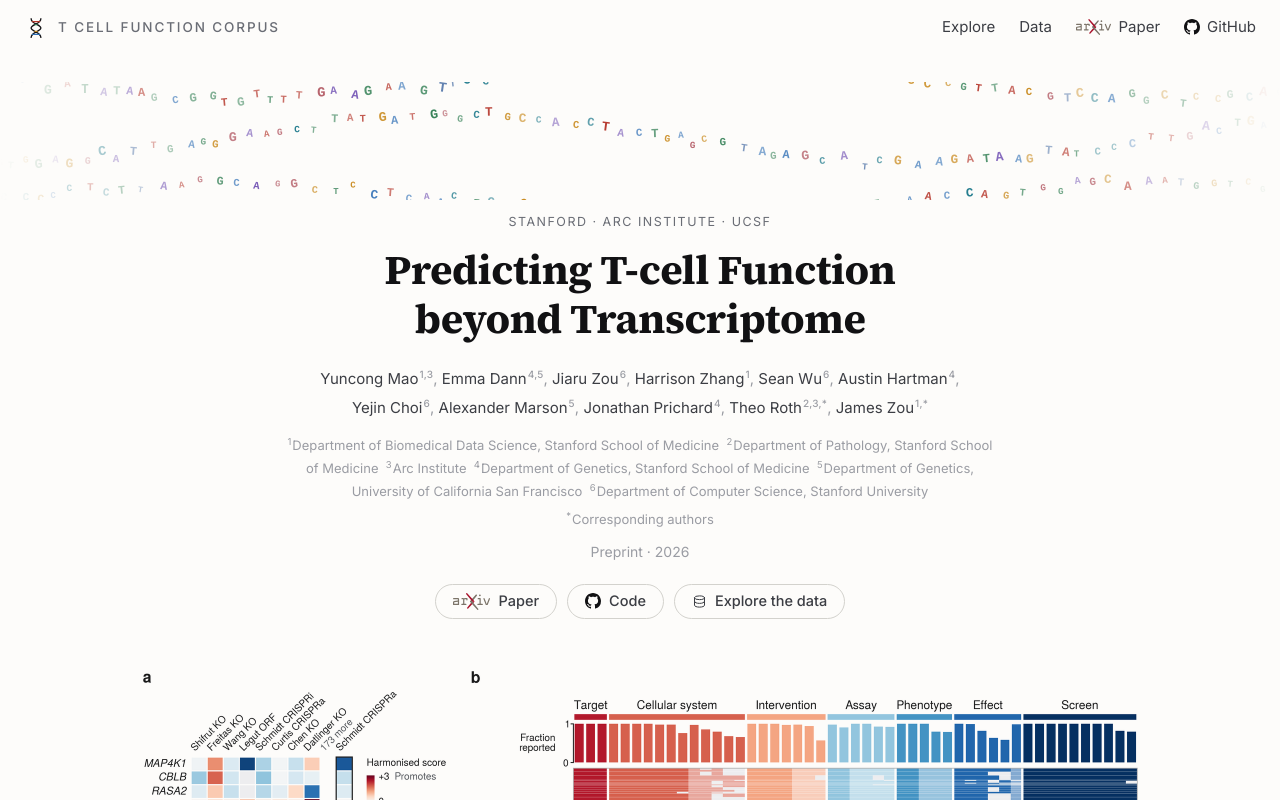
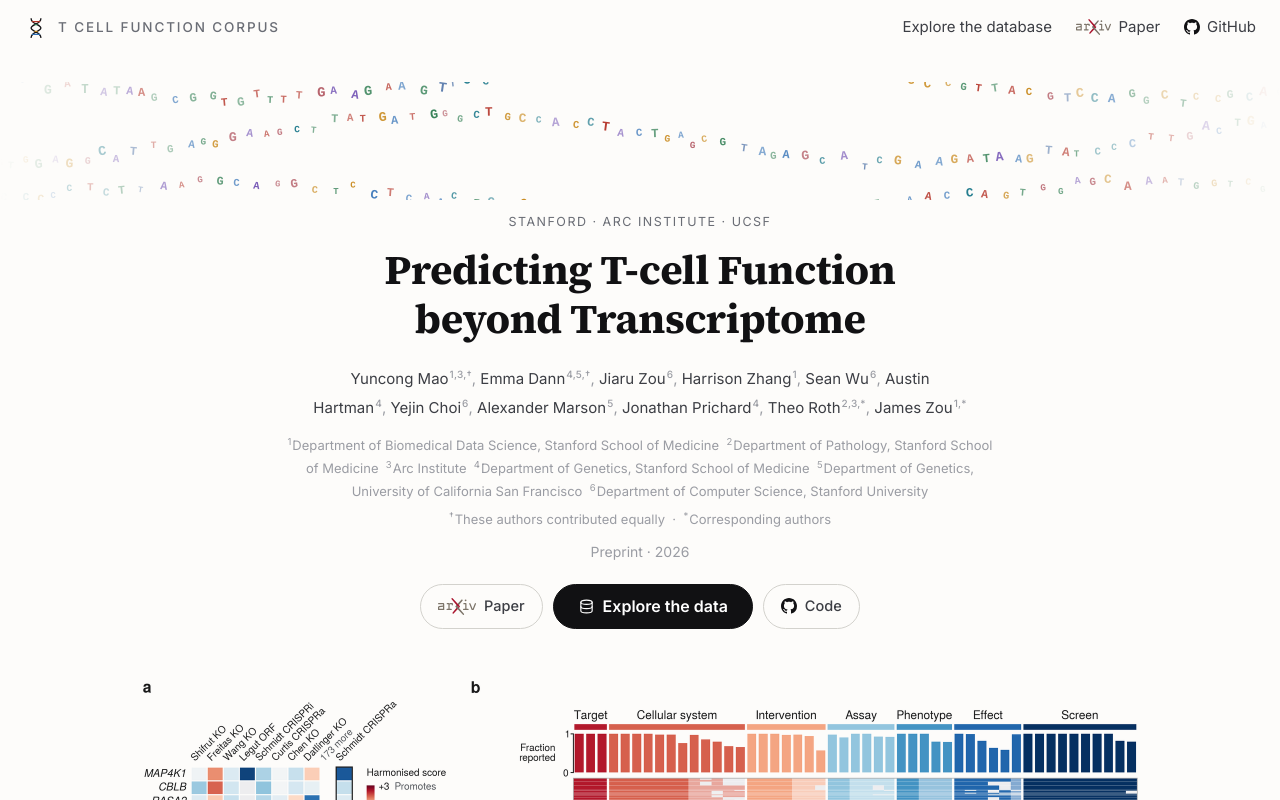
Before and after one commit to yuncongmao/t-cell-function-corpus, a plain HTML site: page index.html in a window 1280 px wide. Shown: the top 800 px of the page. Drawn offline with Linux system fonts and the light colour scheme.

Commit message:
Co-first authors, promote Explore, trim nav

```diff
--- a/assets/explore.js
+++ b/assets/explore.js
@@ -51,6 +51,10 @@ Promise.all([getJSON('data/genes.json'), getJSON('data/assays.json')])
     initSearch();
     initTabs();
     renderAssayList();
+    addEventListener('hashchange', function () {
+      var g = (location.hash || '').replace(/^#/, '').toUpperCase();
+      if (g && g !== S.gene) { $('#q').value = g; window.showGene(g); }
+    });
     var start = (location.hash || '').replace(/^#/, '').toUpperCase();
     if (start) { $('#q').value = start; showGene(start); }
     else $('#panel-gene').innerHTML =
--- a/index.html
+++ b/index.html
@@ -95,6 +95,9 @@ button{font:inherit;color:inherit}
   line-height:1.3;color:var(--ink-2);text-decoration:none;transition:border-color .2s,color .2s,background-color .2s;
 }
 .hero-link:hover{border-color:var(--ink);color:var(--ink);background:#fff}
+.hero-link.big{font-size:16px;font-weight:600;padding:11px 24px;background:var(--ink);color:#fff;border-color:var(--ink)}
+.hero-link.big:hover{background:#000;color:#fff;border-color:#000}
+.hero-link.big svg{width:17px;height:17px}
 .hero-link img{width:16px;height:16px;display:block}
 .hero-link img.arxiv{width:auto;height:17px}
 .hero-link svg{width:15px;height:15px;fill:none;stroke:currentColor;stroke-width:1.6;stroke-linecap:round;stroke-linejoin:round}
@@ -247,8 +250,7 @@ details.fx-src img{width:100%;height:auto;display:block}
     <span>T Cell Function Corpus</span>
   </a>
   <nav class="top-nav" aria-label="Links">
-    <a href="explore.html">Explore</a>
-    <a href="#data">Data</a>
+    <a href="explore.html">Explore the database</a>
     <a href="PAPER_URL" class="ext" rel="noopener"><img src="assets/logos/arxiv.svg" alt="arXiv" class="ext-logo arxiv"><span>Paper</span></a>
     <a href="https://github.com/yuncongmao/t-cell-function-corpus" class="ext" rel="noopener"><img src="assets/logos/github.svg" alt="" class="ext-logo"><span>GitHub</span></a>
   </nav>
@@ -260,8 +262,8 @@ details.fx-src img{width:100%;height:auto;display:block}
   <p class="kick">Stanford &middot; Arc Institute &middot; UCSF</p>
   <h1>Predicting T-cell Function beyond Transcriptome</h1>
   <p class="byline">
-    <span class="au"><a class="au-name" href="https://yuncongtobymao.com/" target="_blank" rel="noopener">Yuncong Mao</a><sup>1,3</sup><span class="sep">,</span></span>
-    <span class="au"><a class="au-name" href="#">Emma Dann</a><sup>4,5</sup><span class="sep">,</span></span>
+    <span class="au"><a class="au-name" href="https://yuncongtobymao.com/" target="_blank" rel="noopener">Yuncong Mao</a><sup>1,3,†</sup><span class="sep">,</span></span>
+    <span class="au"><a class="au-name" href="#">Emma Dann</a><sup>4,5,†</sup><span class="sep">,</span></span>
     <span class="au"><a class="au-name" href="https://x.com/Jiaru_Zou" target="_blank" rel="noopener">Jiaru Zou</a><sup>6</sup><span class="sep">,</span></span>
     <span class="au"><a class="au-name" href="#">Harrison Zhang</a><sup>1</sup><span class="sep">,</span></span>
     <span class="au"><a class="au-name" href="https://seannwu.github.io/" target="_blank" rel="noopener">Sean Wu</a><sup>6</sup><span class="sep">,</span></span>
@@ -272,12 +274,12 @@ details.fx-src img{width:100%;height:auto;display:block}
     <span class="au"><a class="au-name" href="#">Theo Roth</a><sup>2,3,*</sup><span class="sep">,</span></span>
     <span class="au"><a class="au-name" href="https://www.james-zou.com/" target="_blank" rel="noopener">James Zou</a><sup>1,*</sup></span>
   </p>
-  <p class="affil"><sup>1</sup>Department of Biomedical Data Science, Stanford School of Medicine &nbsp;<sup>2</sup>Department of Pathology, Stanford School of Medicine &nbsp;<sup>3</sup>Arc Institute &nbsp;<sup>4</sup>Department of Genetics, Stanford School of Medicine &nbsp;<sup>5</sup>Department of Genetics, University of California San Francisco &nbsp;<sup>6</sup>Department of Computer Science, Stanford University<br><span class="corr-note"><sup>*</sup>Corresponding authors</span></p>
+  <p class="affil"><sup>1</sup>Department of Biomedical Data Science, Stanford School of Medicine &nbsp;<sup>2</sup>Department of Pathology, Stanford School of Medicine &nbsp;<sup>3</sup>Arc Institute &nbsp;<sup>4</sup>Department of Genetics, Stanford School of Medicine &nbsp;<sup>5</sup>Department of Genetics, University of California San Francisco &nbsp;<sup>6</sup>Department of Computer Science, Stanford University<br><span class="corr-note"><sup>†</sup>These authors contributed equally &nbsp;&middot;&nbsp; <sup>*</sup>Corresponding authors</span></p>
   <p class="date">Preprint &middot; 2026</p>
   <p class="hero-links">
     <a class="hero-link" href="PAPER_URL" rel="noopener"><img src="assets/logos/arxiv.svg" alt="arXiv" class="arxiv"><span>Paper</span></a>
+    <a class="hero-link big" href="explore.html"><svg viewBox="0 0 24 24" aria-hidden="true"><ellipse cx="12" cy="6" rx="8" ry="3"/><path d="M4 6v12c0 1.7 3.6 3 8 3s8-1.3 8-3V6"/><path d="M4 12c0 1.7 3.6 3 8 3s8-1.3 8-3"/></svg><span>Explore the data</span></a>
     <a class="hero-link" href="https://github.com/yuncongmao/t-cell-function-corpus" rel="noopener"><img src="assets/logos/github.svg" alt=""><span>Code</span></a>
-    <a class="hero-link" href="explore.html"><svg viewBox="0 0 24 24" aria-hidden="true"><ellipse cx="12" cy="6" rx="8" ry="3"/><path d="M4 6v12c0 1.7 3.6 3 8 3s8-1.3 8-3V6"/><path d="M4 12c0 1.7 3.6 3 8 3s8-1.3 8-3"/></svg><span>Explore the data</span></a>
   </p>
 
   <figure class="fig hero-fig">
```
Also changed, not shown: explore.html (+1 -1 lines).
